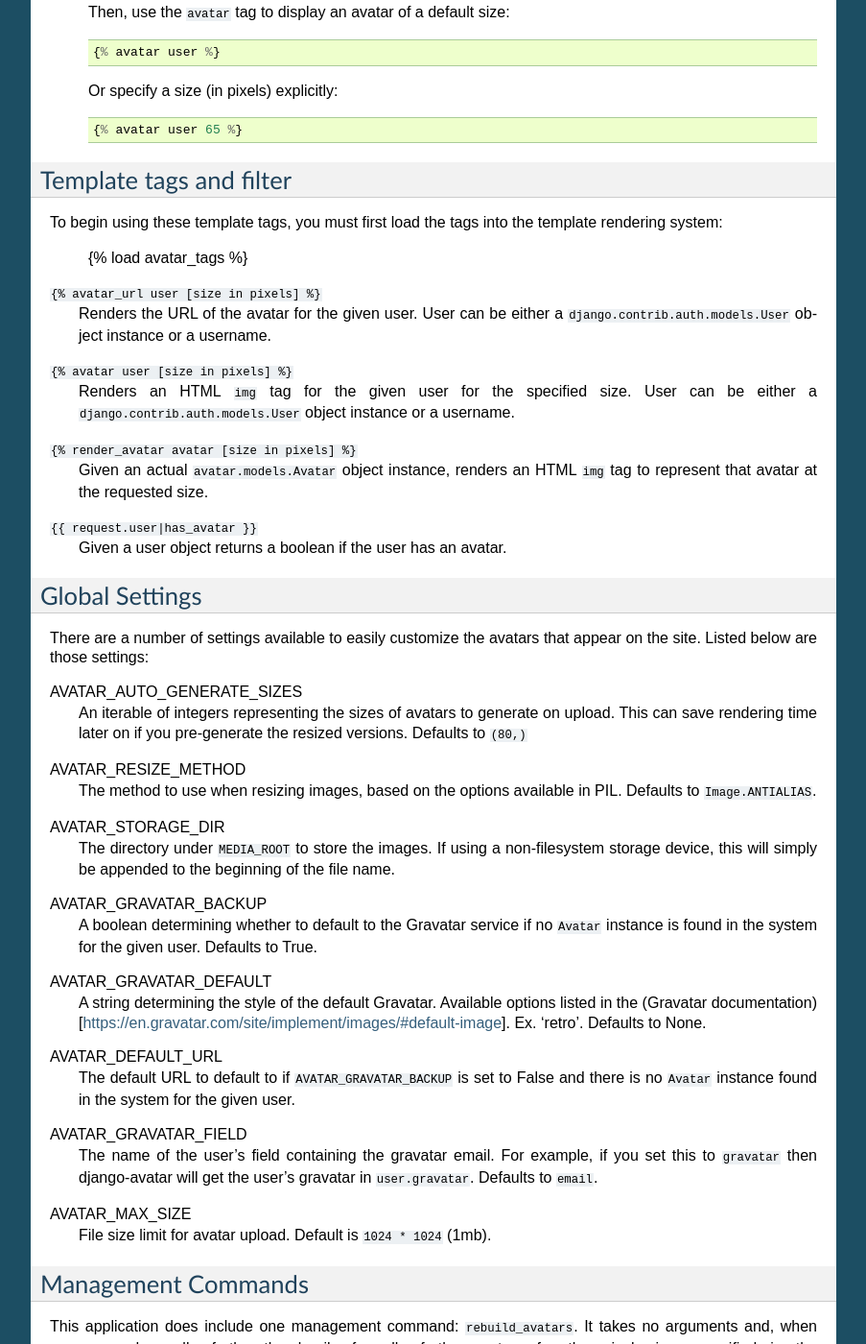
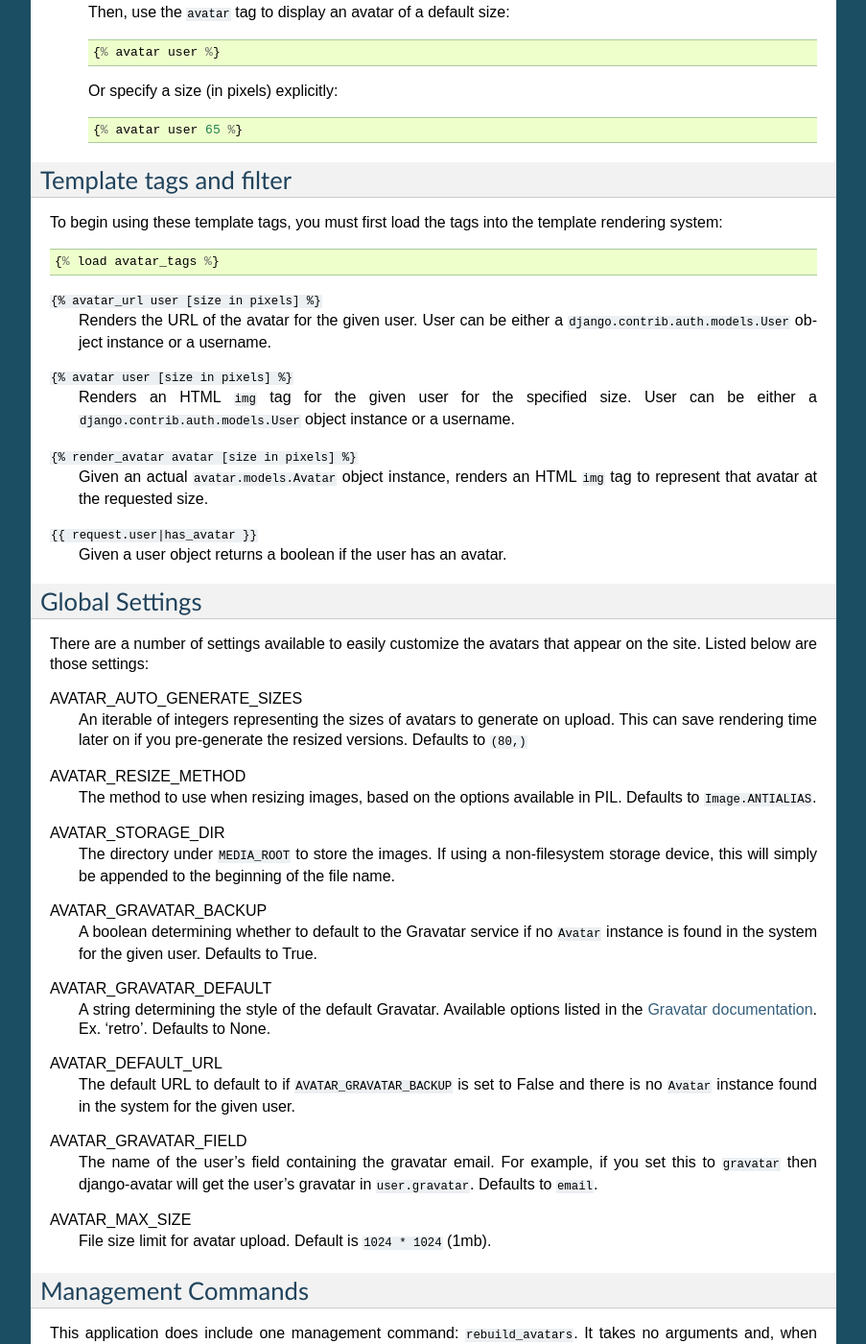
Before and after one commit to jazzband/django-avatar, a Sphinx documentation site: the page built from docs/index.txt, in a window 1280 px wide and 1400 px high, scrolled down 1080 px. Shown: the whole window at 96% size, without its empty margins (198-1101 px from the left). Built offline with Sphinx 7.4.7, drawn with Linux system fonts in a browser that asks for light colours; some of the changed text lies outside the part shown.

Commit message:
Update documentation

```diff
--- a/docs/index.txt
+++ b/docs/index.txt
@@ -72,7 +72,7 @@
 ------------------------
 
 To begin using these template tags, you must first load the tags into the
-template rendering system:
+template rendering system::
 
     {% load avatar_tags %}
 
@@ -120,7 +120,7 @@
 AVATAR_GRAVATAR_DEFAULT
     A string determining the style of the default Gravatar. Available options
     listed in the
-    (Gravatar documentation)[https://en.gravatar.com/site/implement/images/#default-image].
+    `Gravatar documentation <https://en.gravatar.com/site/implement/images/#default-image>`_.
     Ex. 'retro'. Defaults to None.
 
 AVATAR_DEFAULT_URL
```
Also changed, not shown: other parts of docs/index.txt (+4 -4 lines).
